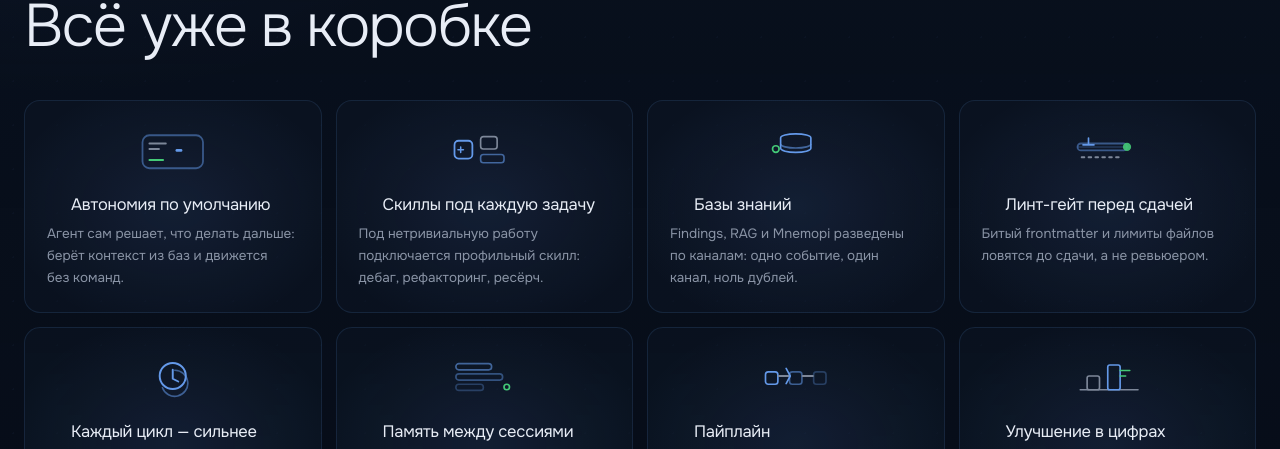
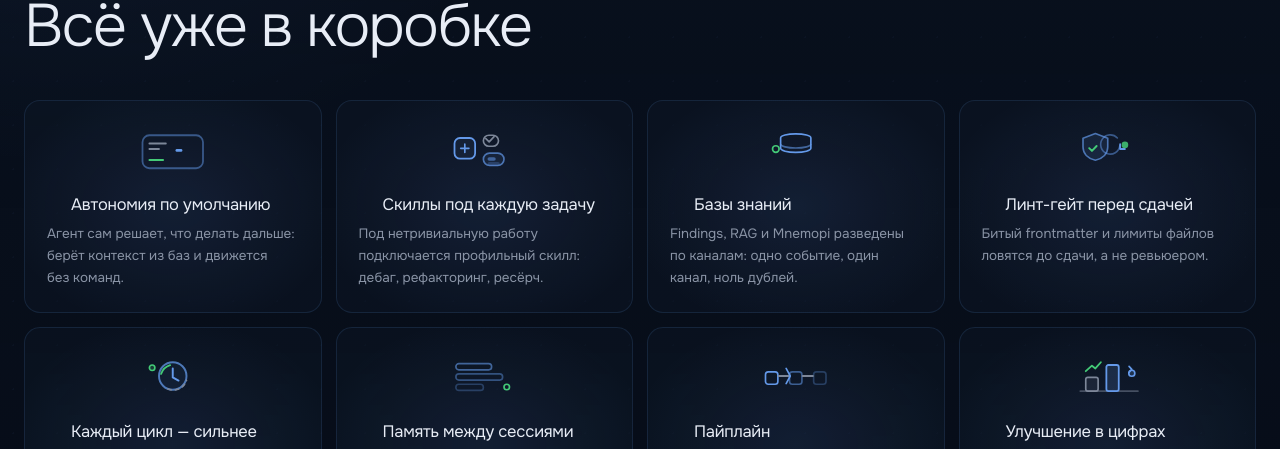
Before and after one commit to grebeshok105/uluchshator-site, a Next.js app: page / in a window 1280 px wide. Shown: the part 1595-2044 px from the top of the page. Built offline with nearby package versions, Linux system fonts and the light colour scheme.

Commit message:
fix: hero window alignment, post meta spacing, active filter color, earlier reveal, upgraded viz, richer how-it-works, fresh changelog

```diff
--- a/app/page.tsx
+++ b/app/page.tsx
@@ -18,28 +18,28 @@ export default async function Home() {
         <Hero />
       </Reveal>
       <div className="divider" aria-hidden />
-      <Reveal delay={80}>
+      <Reveal delay={20}>
         <StackStrip />
       </Reveal>
       <div className="divider" aria-hidden />
-      <Reveal delay={120}>
+      <Reveal delay={40}>
         <Manifest />
       </Reveal>
-      <Reveal delay={140}>
+      <Reveal delay={60}>
         <Features />
       </Reveal>
       <div className="divider" aria-hidden />
-      <Reveal delay={120}>
+      <Reveal delay={40}>
         <HowItWorks />
       </Reveal>
       <div className="divider" aria-hidden />
-      <Reveal delay={100}>
+      <Reveal delay={50}>
         <Stats />
       </Reveal>
-      <Reveal delay={140}>
+      <Reveal delay={60}>
         <ChangeLog entries={logEntries} />
       </Reveal>
-      <Reveal delay={100}>
+      <Reveal delay={50}>
         <FinalCTA />
       </Reveal>
     </main>
--- a/components/FeatureCard.tsx
+++ b/components/FeatureCard.tsx
@@ -23,10 +23,13 @@ function MiniViz({ kind }: { kind: Viz }) {
     case "chips":
       return (
         <svg viewBox="0 0 48 32" className={styles.viz} aria-hidden>
-          <rect x="2" y="10" width="13" height="13" rx="3" {...G} fill="none" strokeWidth="1.3" />
-          <path d="M6.5 14.5v4M8.5 16.5h-4" {...G} strokeWidth="1.1" fill="none" strokeLinecap="round" />
-          <rect x="21" y="7" width="12" height="9" rx="2" {...DIM} fill="none" strokeWidth="1.2" />
-          <rect x="21" y="20" width="17" height="6" rx="2" {...G} fill="none" strokeOpacity="0.6" strokeWidth="1.2" />
+          <rect x="2" y="8" width="15" height="15" rx="4" fill="rgba(110,168,255,0.14)" {...G} fillOpacity="0.5" strokeWidth="1.3" />
+          <path d="M9.5 12.5v6M6.5 15.5h6" {...G} strokeWidth="1.2" fill="none" strokeLinecap="round" />
+          <rect x="23" y="6" width="11" height="8" rx="4" {...DIM} fill="none" strokeWidth="1.2" />
+          <path d="M24.8 8.4l2.4 2.4 3.6-3.8" {...DIM} strokeWidth="1.2" fill="none" strokeLinecap="round" strokeLinejoin="round" />
+          <rect x="23" y="19" width="15" height="9" rx="4.5" {...G} fill="rgba(110,168,255,0.08)" strokeOpacity="0.7" strokeWidth="1.2" />
+          <rect x="26" y="22" width="6" height="2.6" rx="1.3" fill="#6ea8ff" fillOpacity="0.55" />
+          <rect x="26" y="25.5" width="9" height="2.6" rx="1.3" fill="#6ea8ff" fillOpacity="0.25" />
         </svg>
       );
     case "stack":
@@ -41,19 +44,21 @@ function MiniViz({ kind }: { kind: Viz }) {
     case "gatebar":
       return (
         <svg viewBox="0 0 48 32" className={styles.viz} aria-hidden>
-          <path d="M5 22h30" {...DIM} strokeWidth="1.3" fill="none" strokeLinecap="round" strokeDasharray="2 3" />
-          <rect x="2" y="12" width="36" height="5" rx="2.5" {...G} fill="none" strokeOpacity="0.5" strokeWidth="1.3" />
-          <path d="M2 14.5h36" {...G} fill="none" strokeOpacity="0.25" strokeWidth="1" />
-          <circle cx="38" cy="14.5" r="3" fill="#4ade80" fillOpacity="0.9" />
-          <path d="M6 13h8M10 13v-5" {...G} strokeWidth="1.2" fill="none" strokeLinecap="round" />
+          <path d="M6 8.2l9-3.5 9 3.5v6.4c0 4.6-3.4 8.3-9 9.6-5.6-1.3-9-5-9-9.6z" {...G} fill="rgba(110,168,255,0.1)" strokeOpacity="0.7" strokeWidth="1.2" strokeLinejoin="round" />
+          <path d="M10.5 15.4l2 2 3.4-3.6" {...OK} strokeWidth="1.4" fill="none" strokeLinecap="round" strokeLinejoin="round" />
+          <path d="M33 12.5v3.5h3.5" {...G} strokeWidth="1.3" fill="none" strokeLinecap="round" strokeLinejoin="round" />
+          <path d="M32.8 13.6a7 7 0 1 1-1.8-5.6" {...G} strokeOpacity="0.5" strokeWidth="1.2" fill="none" strokeLinecap="round" />
+          <circle cx="36.5" cy="13" r="2.4" fill="#4ade80" fillOpacity="0.85" />
         </svg>
       );
     case "loopring":
       return (
         <svg viewBox="0 0 48 32" className={styles.viz} aria-hidden>
-          <circle cx="24" cy="16" r="9.5" {...G} fill="none" strokeWidth="1.4" />
-          <path d="M24 11.5v6.5l4 2" {...G} fill="none" strokeWidth="1.4" strokeLinecap="round" />
-          <path d="M16.5 24.5a9.5 9.5 0 1 0 9-12.7" {...G} fill="none" strokeOpacity="0.55" strokeWidth="1.2" strokeLinecap="round" />
+          <circle cx="24" cy="16" r="10" {...G} fill="rgba(110,168,255,0.06)" strokeOpacity="0.75" strokeWidth="1.4" />
+          <path d="M24 10.5v6.5l4.2 2.3" {...G} strokeWidth="1.4" fill="none" strokeLinecap="round" strokeLinejoin="round" />
+          <path d="M20.5 25.4a10 10 0 0 0 13.5-6.2" {...DIM} strokeWidth="1.2" fill="none" strokeLinecap="round" strokeDasharray="2.5 3" />
+          <path d="M15.5 14.5a10 10 0 0 1 6.6-6.4" {...OK} strokeWidth="1.3" fill="none" strokeLinecap="round" />
+          <circle cx="9" cy="10" r="2" {...OK} fill="rgba(74,222,128,0.2)" strokeWidth="1.2" />
         </svg>
       );
     case "rows":
@@ -78,10 +83,12 @@ function MiniViz({ kind }: { kind: Viz }) {
     case "bars":
       return (
         <svg viewBox="0 0 48 32" className={styles.viz} aria-hidden>
-          <path d="M4 26h42" {...DIM} strokeWidth="1.2" fill="none" strokeLinecap="round" />
-          <rect x="9" y="16" width="9" height="10" rx="1.5" {...DIM} fill="none" strokeWidth="1.2" />
-          <rect x="24" y="8" width="9" height="18" rx="1.5" {...G} fill="none" strokeWidth="1.2" />
-          <path d="M33 12h7M33 16h4" {...OK} strokeWidth="1.2" fill="none" strokeLinecap="round" />
+          <path d="M4 27h42" {...DIM} strokeOpacity="0.5" strokeWidth="1.2" fill="none" strokeLinecap="round" />
+          <rect x="8" y="17" width="9" height="10" rx="1.5" {...DIM} fill="rgba(138,148,166,0.12)" strokeWidth="1.2" />
+          <rect x="23" y="8" width="9" height="19" rx="1.5" {...G} fill="rgba(110,168,255,0.16)" strokeWidth="1.3" />
+          <path d="M8 12.5l4.5-4 2.5 2 4-4.5" {...OK} strokeWidth="1.3" fill="none" strokeLinecap="round" strokeLinejoin="round" />
+          <circle cx="41.5" cy="14" r="2.2" {...G} fill="rgba(110,168,255,0.2)" strokeWidth="1.2" />
+          <path d="M39.5 9l2 2.2-2.2 2.4" {...G} strokeWidth="1.2" fill="none" strokeLinecap="round" strokeLinejoin="round" />
         </svg>
       );
   }
--- a/components/Hero.module.css
+++ b/components/Hero.module.css
@@ -103,7 +103,7 @@
 }
 
 .stage {
-  align-self: end;
+  align-self: start;
   justify-self: stretch;
   min-width: 0;
 }
--- a/components/HowItWorks.module.css
+++ b/components/HowItWorks.module.css
@@ -41,6 +41,18 @@
   display: flex;
   flex-direction: column;
   gap: 10px;
+  border: 1px solid rgba(110, 168, 255, 0.1);
+  border-radius: 14px;
+  padding: 22px 20px;
+  background: rgba(13, 22, 38, 0.35);
+  transition:
+    border-color 0.35s var(--ease),
+    transform 0.6s var(--ease);
+}
+
+.step:hover {
+  border-color: rgba(110, 168, 255, 0.35);
+  transform: translateY(-3px);
 }
 
 .stepN {
@@ -64,6 +76,30 @@
   max-width: 40ch;
 }
 
+.cmd {
+  display: block;
+  margin-top: auto;
+  padding-top: 12px;
+  font-family: var(--font-mono);
+  font-size: 12.5px;
+  color: var(--glow-b);
+  white-space: nowrap;
+  overflow: hidden;
+  text-overflow: ellipsis;
+  border-top: 1px dashed rgba(110, 168, 255, 0.14);
+}
+
+.tail {
+  grid-column: 2;
+  display: flex;
+  align-items: center;
+  gap: 12px;
+  margin-top: 28px;
+  font-family: var(--font-mono);
+  font-size: 13px;
+  color: var(--text-dim);
+}
+
 @media (max-width: 860px) {
   .howInner {
     grid-template-columns: 1fr;
@@ -72,6 +108,10 @@
   .steps {
     grid-column: 1;
     grid-template-columns: 1fr;
-    gap: 28px;
+    gap: 16px;
+  }
+
+  .tail {
+    grid-column: 1;
   }
 }
--- a/components/HowItWorks.tsx
+++ b/components/HowItWorks.tsx
@@ -4,17 +4,20 @@ const STEPS = [
   {
     n: "01",
     title: "Ставишь",
-    text: "curl -fsSL https://omp.sh/install — три команды, и улучшатор уже поверх omp.",
+    text: "Три команды, и улучшатор уже поверх omp — скиллы, базы и гейты на месте.",
+    cmd: "$ curl -fsSL https://omp.sh/install | sh",
   },
   {
     n: "02",
     title: "Агент работает",
-    text: "Каждая задача проходит через скиллы, базы и гейты. Улучшения попадают в журнал сами.",
+    text: "Каждая задача проходит через маршрутизатор поиска, скиллы и гейты. Улучшения попадают в журнал сами.",
+    cmd: "~ читает базы / правит / проверяет",
   },
   {
     n: "03",
     title: "Система растёт",
     text: "Правила уточняются по замерам, контент публикуется коммитом. Пайплайн усиливается каждый цикл.",
+    cmd: "$ git push",
   },
 ];
 
@@ -30,8 +33,13 @@ export default function HowItWorks() {
               <span className={styles.stepN}>{s.n}</span>
               <h3 className={styles.stepTitle}>{s.title}</h3>
               <p className={styles.stepText}>{s.text}</p>
+              <code className={styles.cmd}>{s.cmd}</code>
             </div>
           ))}
+        </div>
+        <div className={styles.tail} aria-hidden>
+          <span className="cursor" />
+          <span className={styles.tailText}>~ улучшает себя. каждый цикл.</span>
         </div>
       </div>
     </section>
--- a/components/PostList.tsx
+++ b/components/PostList.tsx
@@ -32,9 +32,8 @@ export default function PostList({ entries }: { entries: Entry[] }) {
           {filtered.map((e) => (
             <li key={e.slug}>
               <Link href={`/blog/${e.slug}`} className={styles.card}>
-                <span className={styles.date}>
-                  {e.date} / {e.type === "changelog" ? "изменение" : "пост"}
-                </span>
+                <span className={styles.date}>{e.date}</span>
+                <span className={styles.kind}>{e.type === "changelog" ? "изменение" : "пост"}</span>
                 <h3 className={styles.title}>{e.title}</h3>
                 {e.metric && <span className={styles.metric}>{e.metric}</span>}
                 <p className={styles.excerpt}>{e.excerpt}</p>
--- a/components/Reveal.tsx
+++ b/components/Reveal.tsx
@@ -18,7 +18,7 @@ export default function Reveal({ children, delay = 0 }: { children: ReactNode; d
           io.disconnect();
         }
       },
-      { threshold: 0.15 },
+      { threshold: 0.05 },
     );
     io.observe(el);
     return () => io.disconnect();
--- /dev/null
+++ b/content/changelog/2026-08-24-gates-1-0.mdx
@@ -0,0 +1,8 @@
+---
+title: "Версия 1.0: сдача под гейтом"
+date: 2026-08-24
+tags: [изменения]
+metric: проверка готово 0 / 3 слоя
+---
+
+Поиск — маршрутизатор из шести доменов, память — по каналам, сдача — детерминированный lint-гейт плюс QA-детекшн и мультисудья. «Готово» стало проверяемым.
--- /dev/null
+++ b/content/changelog/2026-08-24-site-online.mdx
@@ -0,0 +1,7 @@
+---
+title: Сайт улучшатора в сети
+date: 2026-08-24
+tags: [изменения]
+---
+
+Витрина и блог: тёмный лендинг с живым TUI-скрином omp, лента изменений и посты. Записи — коммиты: пуш в main, деплой сам.
```
Also changed, not shown: components/PostList.module.css (+18 -3 lines).
